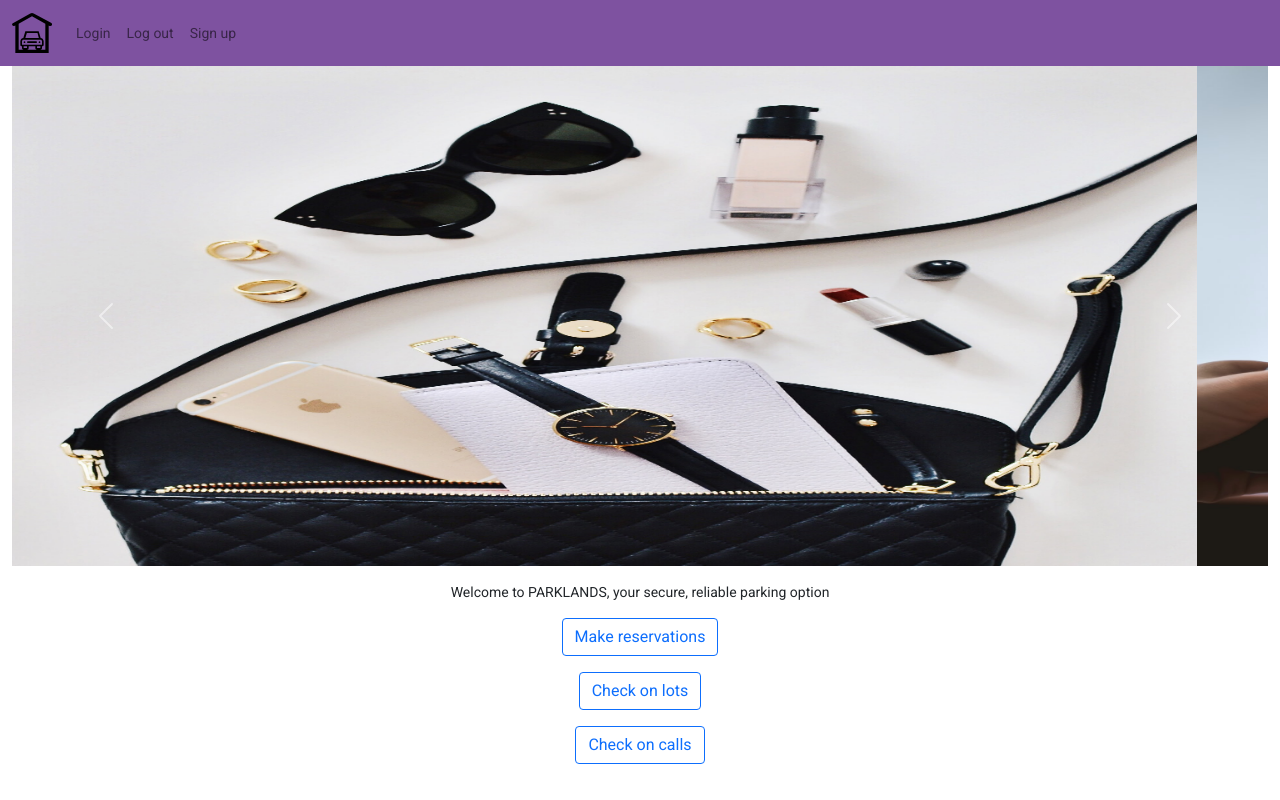
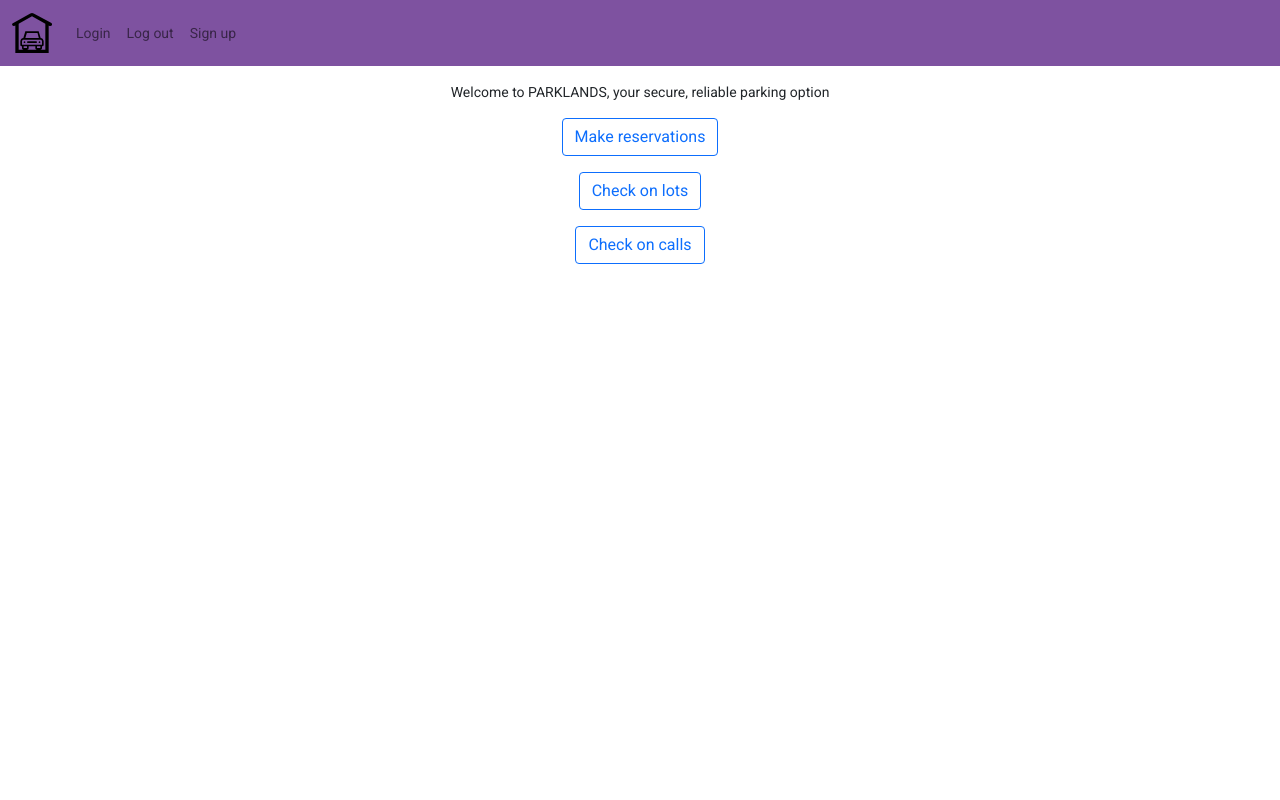
Before and after one commit to Ken-mbira/PARKLANDS, an Angular app: page /landing in a window 1280 px wide. Built offline with nearby package versions, Linux system fonts and the light colour scheme.

Commit message:
add logout functionality

```diff
--- a/src/app/account.service.ts
+++ b/src/app/account.service.ts
@@ -1,5 +1,6 @@
 import { Injectable } from '@angular/core';
 import { HttpClient } from '@angular/common/http';
+import { Router } from '@angular/router';
 
 import {
   MatSnackBar,
@@ -23,10 +24,16 @@ export class AccountService {
         verticalPosition: "top",
         duration: 3000
       });
+      this.route.navigate(['landing']);
     },error=>{
       this._snackBar.open("The provided credentials are wrong","try again",{duration:3000})
     })
   }
 
-  constructor(private http:HttpClient,private _snackBar:MatSnackBar) { }
+  logout(){
+    sessionStorage.removeItem("token")
+    this.route.navigate(['login'])
+  }
+
+  constructor(private http:HttpClient,private _snackBar:MatSnackBar,private route:Router) { }
 }
--- a/src/app/landing/landing.component.html
+++ b/src/app/landing/landing.component.html
@@ -1,25 +1,4 @@
 <div class="container-fluid">
-    <div id="carouselExampleControls" class="carousel slide" data-bs-ride="carousel">
-        <div class="carousel-inner">
-            <div class="carousel-item active">
-                <img src="../../assets/parklands1.jpg" class="d-block w-100" style="height:500px" alt="...">
-            </div>
-            <div class="carousel-item">
-                <img src="../../assets/parklands2.jpg" class="d-block w-100" style="height:500px" alt="...">
-            </div>
-            <div class="carousel-item">
-                <img src="../../assets/parklands3.jpg" style="height:500px" class="d-block w-100" alt="...">
-            </div>
-        </div>
-        <button class="carousel-control-prev" type="button" data-bs-target="#carouselExampleControls" data-bs-slide="prev">
-          <span class="carousel-control-prev-icon" aria-hidden="true"></span>
-          <span class="visually-hidden">Previous</span>
-        </button>
-        <button class="carousel-control-next" type="button" data-bs-target="#carouselExampleControls" data-bs-slide="next">
-          <span class="carousel-control-next-icon" aria-hidden="true"></span>
-          <span class="visually-hidden">Next</span>
-        </button>
-    </div>
     <div class="d-flex justify-content-center text-center">
         <div>
             <div class="m-3">
--- a/src/app/navbar/navbar.component.html
+++ b/src/app/navbar/navbar.component.html
@@ -10,7 +10,7 @@
                     <a class="nav-link" routerLink="login">Login</a>
                 </li>
                 <li class="nav-item">
-                    <a class="nav-link">Log out</a>
+                    <a class="nav-link" (click)="logout()">Log out</a>
                 </li>
                 <li class="nav-item">
                     <a class="nav-link" routerLink="register">Sign up</a>
--- a/src/app/navbar/navbar.component.ts
+++ b/src/app/navbar/navbar.component.ts
@@ -1,4 +1,6 @@
 import { Component, OnInit } from '@angular/core';
+
+import { AccountService } from '../account.service';
 
 @Component({
   selector: 'app-navbar',
@@ -7,7 +9,11 @@ import { Component, OnInit } from '@angular/core';
 })
 export class NavbarComponent implements OnInit {
 
-  constructor() { }
+  constructor(private accountService:AccountService) { }
+
+  logout(){
+    this.accountService.logout()
+  }
 
   ngOnInit(): void {
   }
```
